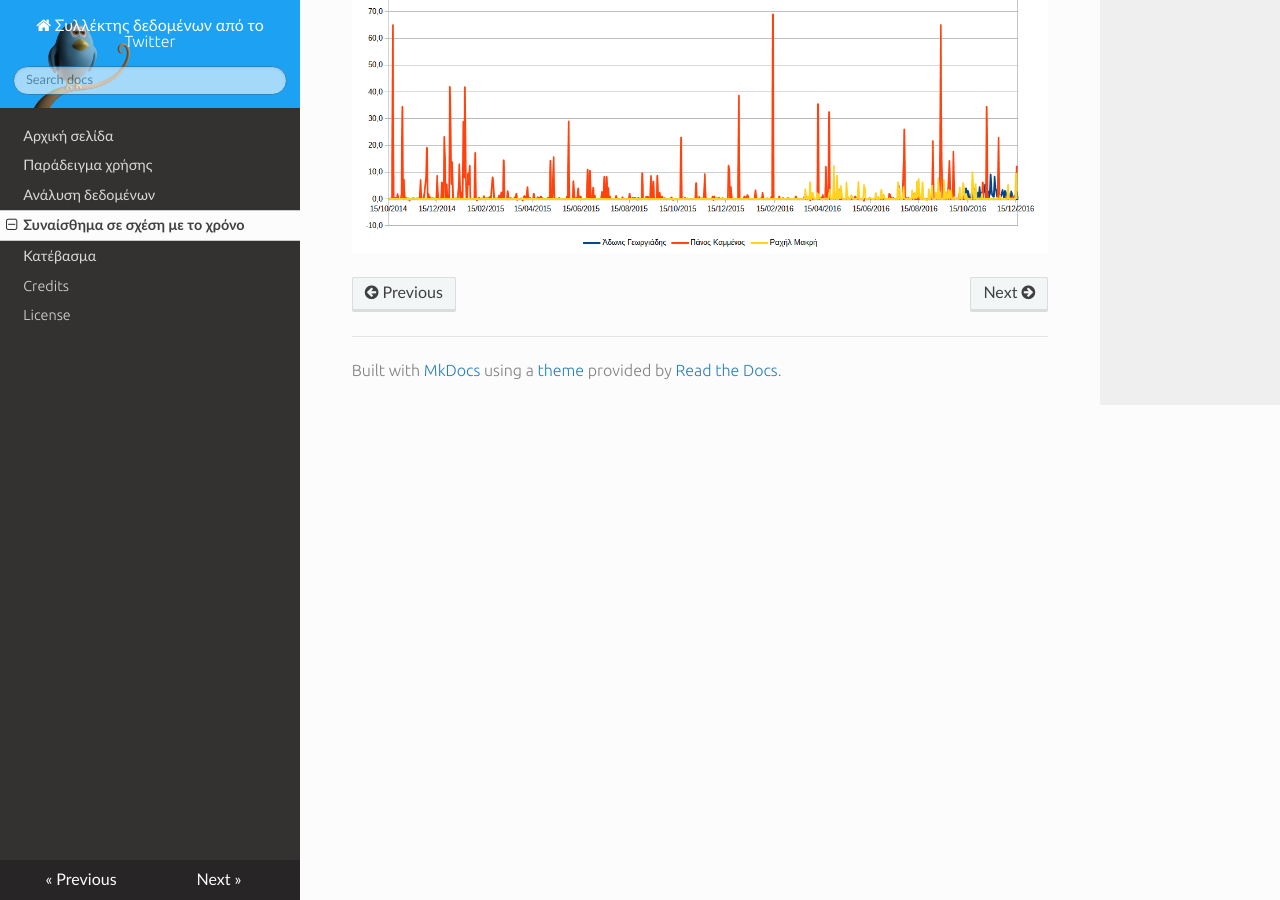
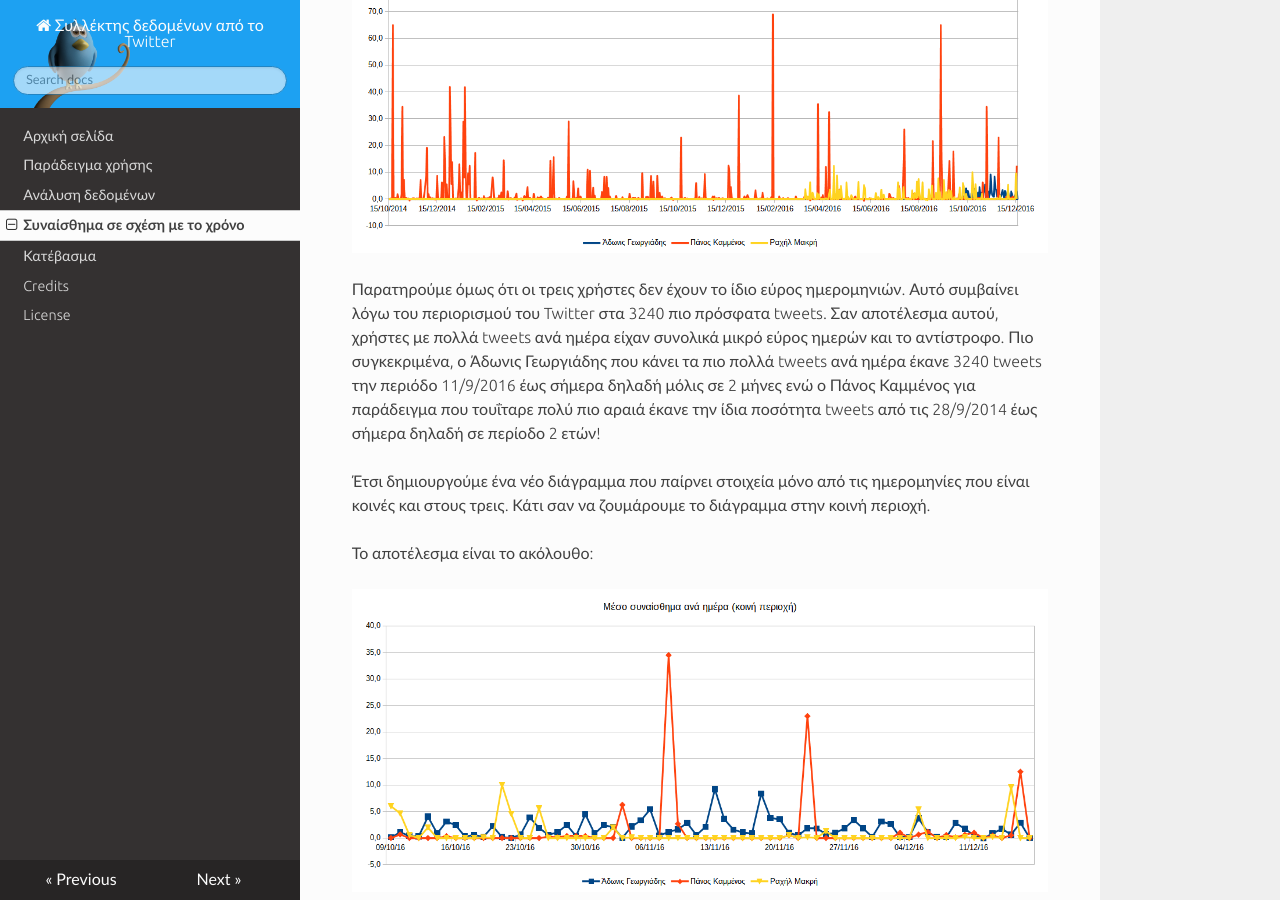
Before and after one commit to Protonotarios/get-tweets, an MkDocs documentation site: the page built from docs/Παράδειγμα/Συναίσθημα-σε-σχέση-με-το-χρόνο.md, in a window 1280 px wide and 900 px high, scrolled down 819 px. Built offline with MkDocs 1.6.1, drawn with Linux system fonts in a browser that asks for light colours; nearby versions of some CDN libraries; old or Windows-style settings are respelled for this version of MkDocs.

Commit message:
Προσθήκες

```diff
--- a/docs/Παράδειγμα/Συναίσθημα-σε-σχέση-με-το-χρόνο.md
+++ b/docs/Παράδειγμα/Συναίσθημα-σε-σχέση-με-το-χρόνο.md
@@ -31,3 +31,20 @@
 Το αποτέλεσμα είναι το ακόλουθο:
 
 ![στιγμιότυπο οθόνης από το Calc](Μέσο-συναίσθημα-ανά-ημέρα.png)
+
+Παρατηρούμε όμως ότι οι τρεις χρήστες δεν έχουν το ίδιο εύρος ημερομηνιών.
+Αυτό συμβαίνει λόγω του περιορισμού του Twitter στα 3240 πιο πρόσφατα tweets.
+Σαν αποτέλεσμα αυτού, χρήστες με πολλά tweets ανά ημέρα είχαν συνολικά μικρό
+εύρος ημερών και το αντίστροφο. Πιο συγκεκριμένα, ο Άδωνις Γεωργιάδης που κάνει
+τα πιο πολλά tweets ανά ημέρα έκανε 3240 tweets την περιόδο 11/9/2016 έως σήμερα
+δηλαδή μόλις σε 2 μήνες ενώ ο Πάνος Καμμένος για παράδειγμα που τουΐταρε πολύ
+πιο αραιά έκανε την ίδια ποσότητα tweets από τις 28/9/2014 έως σήμερα δηλαδή σε
+περίοδο 2 ετών!
+
+Έτσι δημιουργούμε ένα νέο διάγραμμα που παίρνει στοιχεία μόνο από τις ημερομηνίες
+που είναι κοινές και στους τρεις. Κάτι σαν να ζουμάρουμε το διάγραμμα στην κοινή
+περιοχή.
+
+Το αποτέλεσμα είναι το ακόλουθο:
+
+![στιγμιότυπο οθόνης από το Calc](Μέσο-συναίσθημα-ανά-ημέρα-(κοινή-περιοχή).png)
```
